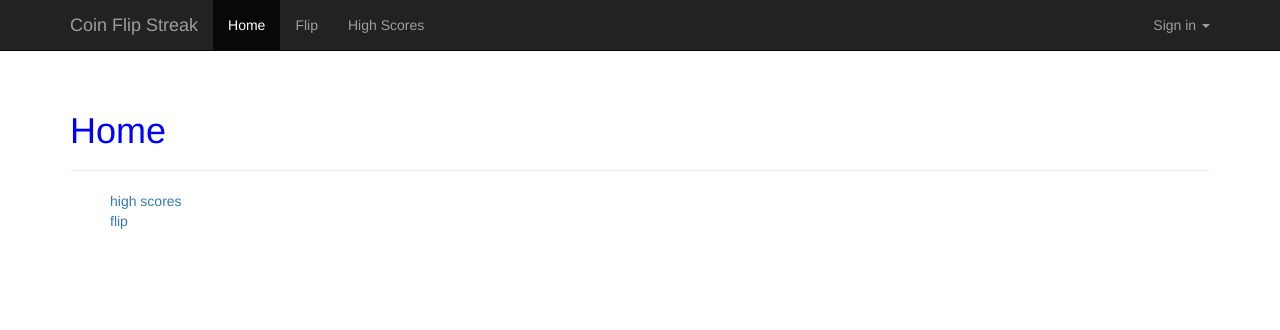
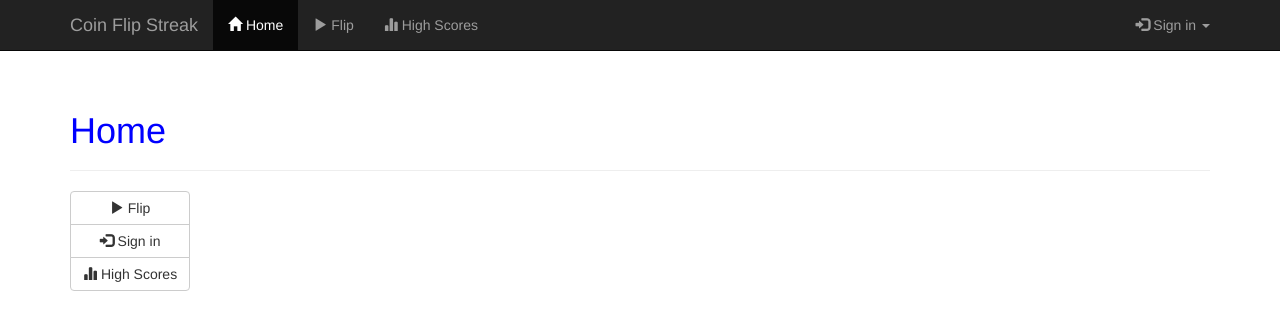
Before and after one commit to Tsinoyboi/coin-flip-streak-high-scores, a PHP site: template web/views/front.twig in a window 1280 px wide. Shown: the top 330 px of the page. Run offline with PHP 8.4, Linux system fonts and the light colour scheme; the template is opened without the code that fills it, so the values that code supplies are empty; some libraries are stand-ins or nearby versions.

Commit message:
added navigation icons and formatting

```diff
--- a/web/views/base.twig
+++ b/web/views/base.twig
@@ -33,41 +33,57 @@
             <div id="navbar" class="collapse navbar-collapse">
                 <ul class="nav navbar-nav">
                     <li {% if title == 'Home' %} class="active" {% endif %}>
-                        <a href="./">Home</a>
+                        <a href="./" aria-label="home">
+                            <span class="glyphicon glyphicon-home" aria-hidden="true"></span> Home
+                        </a>
                     </li>
                     <li {% if title == 'Flip' %} class="active" {% endif %}>
-                        <a href="flip">Flip</a>
+                        <a href="flip" aria-label="flip">
+                            <span class="glyphicon glyphicon-play" aria-hidden="true"></span> Flip
+                        </a>
                     </li>
                     <li {% if title == 'High Scores' %} class="active" {% endif %}>
-                        <a href="highscores">High Scores</a>
+                        <a href="highscores">
+                            <span class="glyphicon glyphicon-stats" aria-hidden="true"></span> High Scores
+                        </a>
                     </li>
                 </ul>
                 <ul class="nav navbar-nav navbar-right">
                     <li class="dropdown">
                         <a href="#" class="dropdown-toggle" data-toggle="dropdown" role="button" aria-expanded="false">
                             <!-- {% if sessionuser | length > 0 %} -->
-                            {{sessionuser}}
+                            <span class="glyphicon glyphicon-user" aria-hidden="true"></span> {{sessionuser}}
                             <!-- {% else %} -->
-                            Sign in
+                            <span class="glyphicon glyphicon-log-in" aria-hidden="true"></span> Sign in
                             <!-- {% endif %} -->
                              <span class="caret"></span></a>
                         <ul class="dropdown-menu" role="menu">
-                                <!-- {% if sessionuser | length > 0 %} -->
+                            <!-- {% if sessionuser | length > 0 %} -->
                             <li>
-                                <a href="profile">Profile</a>
+                                <a href="profile" aria-label="profile">
+                                    <span class="glyphicon glyphicon-user" aria-hidden="true"></span> Profile
+                                </a>
                             </li>
                             <li>
-                                <a href="settings">Settings</a>
+                                <a href="settings" aria-label="settings">
+                                    <span class="glyphicon glyphicon-cog" aria-hidden="true"></span> Settings
+                                </a>
                             </li>
                             <li>
-                                <a href="signout">Sign out</a>
+                                <a href="signout" aria-label="sign out">
+                                    <span class="glyphicon glyphicon-log-out" aria-hidden="true"></span> Sign out
+                                </a>
                             </li>
                             <!-- {% else %} -->
                             <li {% if title == 'Sign in' %} class="active" {% endif %}>
-                                <a href="signin">Sign in</a>
+                                <a href="signin" aria-label="sign in">
+                                    <span class="glyphicon glyphicon-log-in" aria-hidden="true"></span> Sign in
+                                </a>
                             </li>
                             <li {% if title == 'Register' %} class="active" {% endif %}>
-                                <a href="register">Register</a>
+                                <a href="register" aria-label="register">
+                                    <span class="glyphicon glyphicon-plus" aria-hidden="true"></span> Register
+                                </a>
                             </li>
                             <!-- {% endif %} -->
                         </ul>
--- a/web/views/flip.twig
+++ b/web/views/flip.twig
@@ -5,6 +5,8 @@
 {% block body %}
 <p>{{ streaklength }} {{ lastflip }}</p>
 <form action="flippate" method="POST">
-<input type="submit" class="btn btn-default" value="Flip">
+    <button type="submit" class="btn btn-default" value="Flip">
+        <span class="glyphicon glyphicon-refresh" aria-hidden="true"></span> Flip
+    </button
 </form>
 {% endblock body %}
--- a/web/views/front.twig
+++ b/web/views/front.twig
@@ -4,8 +4,21 @@
 
 {% block body %}
 
-<ul>
-  <li><a href="highscores">high scores</a></li>
-  <li><a href="flip">flip</a></li>
-</ul>
+<div class="btn-group-vertical" role="group">
+    <a type="button" class="btn btn-default" role="button" href="flip">
+        <span class="glyphicon glyphicon-play" aria-hidden="true"></span> Flip
+    </a>
+    <!-- {% if sessionuser | length > 0 %} -->
+    <a type="button" class="btn btn-default" role="button" href="profile">
+        <span class="glyphicon glyphicon-user" aria-hidden="true"></span> Profile
+    </a>
+    <!-- {% else %} -->
+    <a type="button" class="btn btn-default" role="button" href="signin">
+        <span class="glyphicon glyphicon-log-in" aria-hidden="true"></span> Sign in
+    </a>
+    <!-- {% endif %} -->
+    <a type="button" class="btn btn-default" role="button" href="highscores">
+        <span class="glyphicon glyphicon-stats" aria-hidden="true"></span> High Scores
+    </a>
+</div>
 {% endblock body %}
--- a/web/views/register.twig
+++ b/web/views/register.twig
@@ -37,7 +37,9 @@
 	</div>
 	<div class="form-group has-error has-feedback">
 		<div class="col-sm-offset-2 col-sm-10">
-			<button type="submit" class="btn btn-default">Register</button>
+			<button type="submit" class="btn btn-default">
+				<span class="glyphicon glyphicon-ok" aria-hidden="true"></span> Register
+			</button>
 		</div>
 	</div>
 	{% if not isConfirmed %}
--- a/web/views/signin.twig
+++ b/web/views/signin.twig
@@ -27,7 +27,9 @@
 	</div>
 	<div class="form-group has-error has-feedback">
 		<div class="col-sm-offset-2 col-sm-10">
-		<button type="submit" class="btn btn-default">Sign in</button>
+			<button type="submit" class="btn btn-default">
+				<span class="glyphicon glyphicon-ok" aria-hidden="true"></span> Sign in
+			</button>
 		</div>
 	</div>
 
```
Also changed, not shown: web/views/changepassword.twig (+7 -3 lines), web/views/settings.twig (+5 -3 lines).
